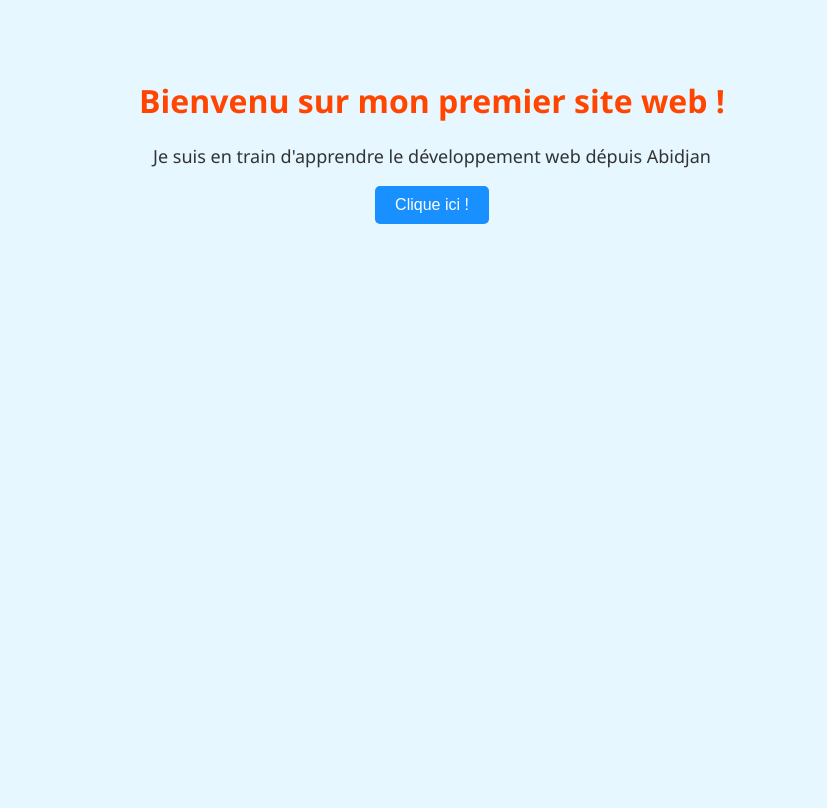
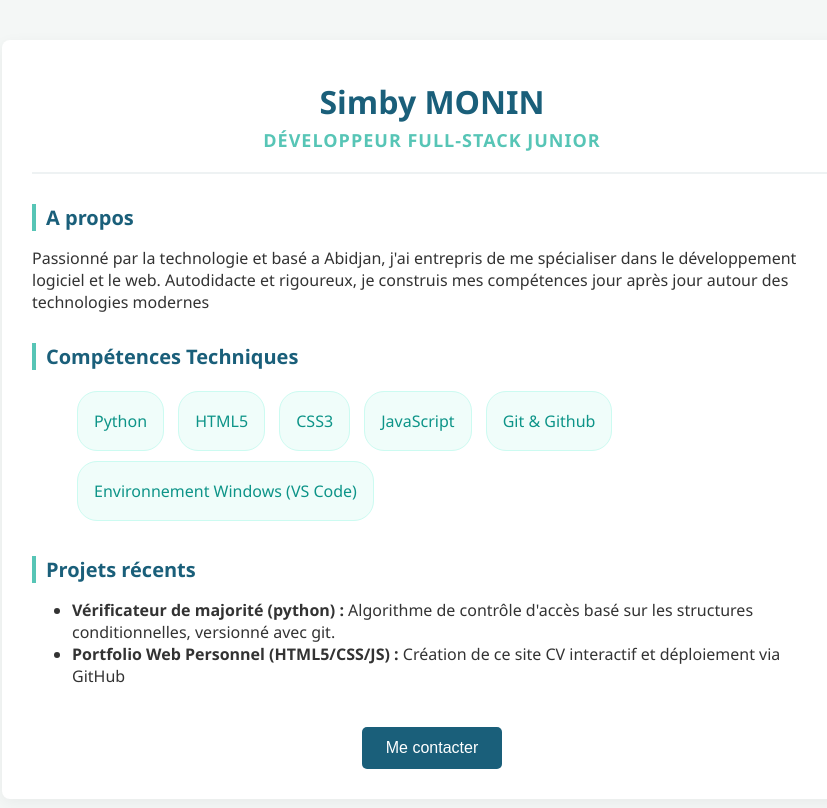
Before and after one commit to Monin89/mon-premier-code, a plain HTML site: page index.html in a window 1280 px wide. Shown: the whole page, without its empty margins (208-1035 px from the left). Drawn offline with Linux system fonts and the light colour scheme.

Commit message:
ajout de ma première page index

```diff
--- a/index.html
+++ b/index.html
@@ -1,52 +1,143 @@
 <!DOCTYPE html>
-<html>
+<html lang="fr">
     <head>
-        <title>Mon premier site</title>
         <meta charset="utf-8">
+        <title>Mon CV de développeur</title>
 
         <style>
             body {
-                background-color:#e6f7ff;
+                background-color:#f4f7f6;
                 font-family:'Segoe UI', tahoma, geneva, verdana, sans-serif;
-                text-align: center;
-                padding-top:50px;
+                color:#333333;
+                margin:0;
+                padding:0;
             }
 
-            h1 {
-                color:#ff4500;
+            .container {
+                max-width: 800px;
+                margin:40px auto;
+                background:white;
+                padding:30px;
+                border-radius:8px;
+                box-shadow:0 4px 15px rgba(0, 0, 0, 0.05);
             }
 
-            p {
-                color:#333333;
+            header {
+                text-align:center;
+                border-bottom:2px solid #eef2f3;
+                padding-bottom:20px;
+                margin-bottom:30px;
+            }
+
+            header h1 {
+                color:#1a5f7a;
+                margin:10px 0 5px 0;
+                font-size:32px;
+            }
+
+            header p {
+                color:#57c5b6;
                 font-size:18px;
+                font-weight: bold;
+                margin:0;
+                text-transform: uppercase;
+                letter-spacing: 1px;
             }
+
+            section {
+                margin-bottom:30px;
+            }
+
+            h2 {
+                color:#1a5f7a;
+                border-left:4px solid #57c5b6;
+                padding-left:10px;
+                font-size:20px;
+                margin-bottom:15px;
+            }
+
+            .skills-list li {
+                display:inline-block;
+                background-color:#f0fdfa;
+                color:#0d9488;
+                padding:18px 16px;
+                border-radius:20px;
+                margin:5px;
+                font-weight:500;
+                border:1px solid #ccfbf1;
+            }
+
+            .btn-container {
+                text-align:center;
+                margin-top:40px;
+            }
+
             button {
-                background-color:#1890ff;
+                background-color:#1a5f7a;
                 color:white;
                 border:none;
-                padding:10px 20px;
+                padding:12px 24px;
                 font-size:16px;
                 cursor:pointer;
                 border-radius:5px;
+                transition:background 0.3s;
             }
+
             button:hover {
-                background-color:#40a9ff;
+                background-color:#154c62;
             }
         </style>
     </head>
 
 
     <body>
-        <h1>Bienvenu sur mon premier site web !</h1>
-        <p>Je suis en train d'apprendre le développement web dépuis Abidjan</p>
+        <div class="container">
+            <header>
+                <h1>Simby MONIN</h1>
+                <p>Développeur Full-Stack junior</p>
+            </header>
 
-        <button id="monBouton">Clique ici !</button>
+            <section>
+                <h2>A propos</h2>
+                <p>Passionné par la technologie et basé a Abidjan, j'ai entrepris
+                    de me spécialiser dans le développement logiciel et le web. Autodidacte
+                    et rigoureux, je construis mes compétences jour après jour autour
+                    des technologies modernes</p>
+            </section>
+
+            <section>
+                <h2>Compétences Techniques</h2>
+                <ul class="skills-list">
+                    <li>Python</li>
+                    <li>HTML5</li>
+                    <li>CSS3</li>
+                    <li>JavaScript</li>
+                    <li>Git & Github</li>
+                    <li>Environnement Windows (VS Code)</li>
+                </ul>
+            </section>
+
+            <section>
+                <h2>Projets récents</h2>
+                <ul>
+                    <li><strong>Vérificateur de majorité (python) : </strong>Algorithme de
+                        contrôle d'accès basé sur les structures conditionnelles,
+                        versionné avec git.</li>
+                    <li><strong>Portfolio Web Personnel (HTML5/CSS/JS) : </strong>Création
+                        de ce site CV interactif et déploiement via GitHub</li>
+                </ul>
+            </section>
+
+            <div class="btn-container">
+                <button id="contactBtn">Me contacter</button>
+            </div>
+        </div>
 
         <script>
-            const bouton = document.getElementById("monBouton");
+            const btn = document.getElementById("contactBtn");
 
-            bouton.addEventListener("click", function() {
-                alert("Félicitation, tu as activé ton premier code javascript ! Akwaba")
+            btn.addEventListener("click", function() {
+                alert("Merci de l'interêt ! Tu peux me contacter par email à : bellemaniere89@gmail.com");
             });
         </script>
     </body>
```
